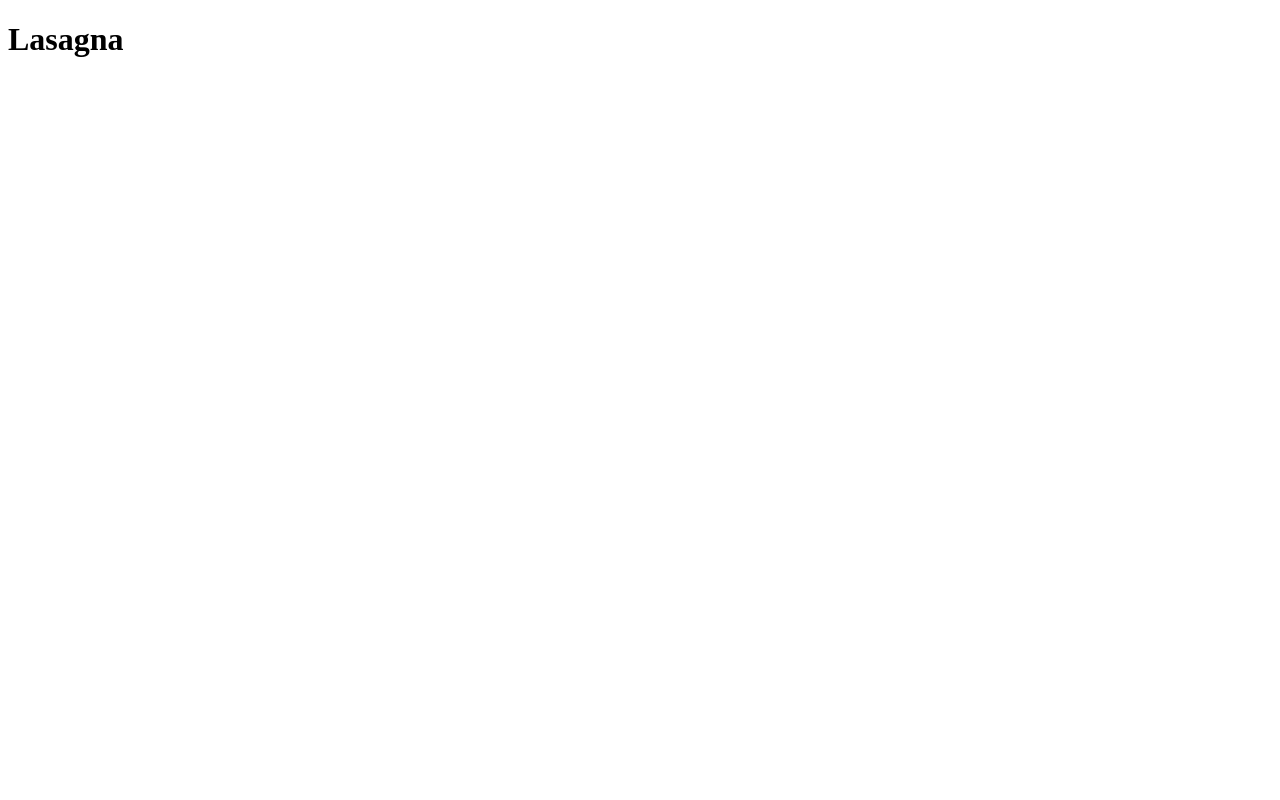
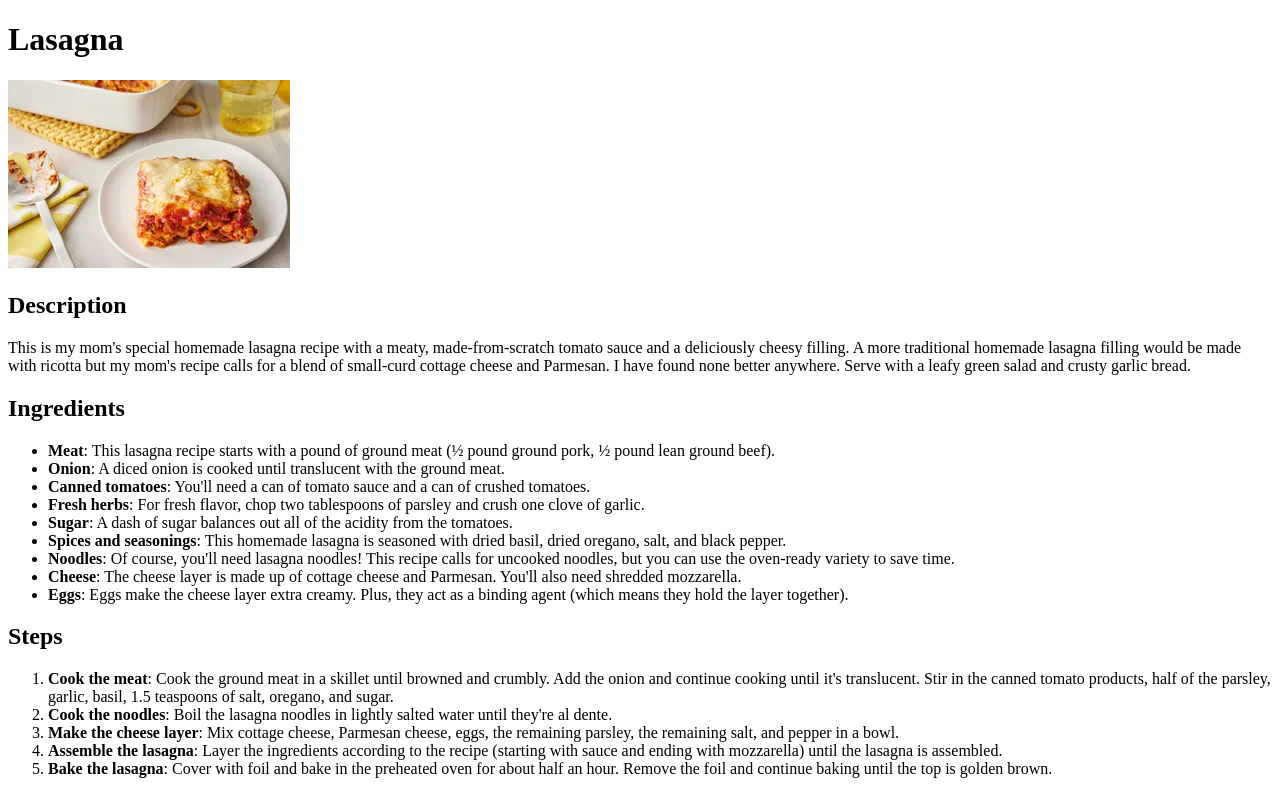
Before and after one commit to mdcergo/odin-recipes, a plain HTML site: page recipes/lasagna.html in a window 1280 px wide. Drawn offline with Linux system fonts and the light colour scheme.

Commit message:
Add lasagna details

```diff
--- a/recipes/lasagna.html
+++ b/recipes/lasagna.html
@@ -6,5 +6,28 @@
 </head>
 <body>
     <h1>Lasagna</h1>
+    <img src="lasagna.jpg" alt="Picture of lasagna">
+    <h2>Description</h2>
+    <p>This is my mom's special homemade lasagna recipe with a meaty, made-from-scratch tomato sauce and a deliciously cheesy filling. A more traditional homemade lasagna filling would be made with ricotta but my mom's recipe calls for a blend of small-curd cottage cheese and Parmesan. I have found none better anywhere. Serve with a leafy green salad and crusty garlic bread.</p>
+    <h2>Ingredients</h2>
+    <ul>
+        <li><strong>Meat</strong>: This lasagna recipe starts with a pound of ground meat (½ pound ground pork, ½ pound lean ground beef).</li>
+        <li><strong>Onion</strong>: A diced onion is cooked until translucent with the ground meat.</li>
+        <li><strong>Canned tomatoes</strong>: You'll need a can of tomato sauce and a can of crushed tomatoes.</li>
+        <li><strong>Fresh herbs</strong>: For fresh flavor, chop two tablespoons of parsley and crush one clove of garlic.</li>
+        <li><strong>Sugar</strong>: A dash of sugar balances out all of the acidity from the tomatoes.</li>
+        <li><strong>Spices and seasonings</strong>: This homemade lasagna is seasoned with dried basil, dried oregano, salt, and black pepper.</li>
+        <li><strong>Noodles</strong>: Of course, you'll need lasagna noodles! This recipe calls for uncooked noodles, but you can use the oven-ready variety to save time.</li>
+        <li><strong>Cheese</strong>: The cheese layer is made up of cottage cheese and Parmesan. You'll also need shredded mozzarella.</li>
+        <li><strong>Eggs</strong>: Eggs make the cheese layer extra creamy. Plus, they act as a binding agent (which means they hold the layer together).</li>
+    </ul>
+    <h2>Steps</h2>
+    <ol>
+        <li><strong>Cook the meat</strong>: Cook the ground meat in a skillet until browned and crumbly. Add the onion and continue cooking until it's translucent. Stir in the canned tomato products, half of the parsley, garlic, basil, 1.5 teaspoons of salt, oregano, and sugar.</li>
+        <li><strong>Cook the noodles</strong>: Boil the lasagna noodles in lightly salted water until they're al dente.</li>
+        <li><strong>Make the cheese layer</strong>: Mix cottage cheese, Parmesan cheese, eggs, the remaining parsley, the remaining salt, and pepper in a bowl.</li>
+        <li><strong>Assemble the lasagna</strong>: Layer the ingredients according to the recipe (starting with sauce and ending with mozzarella) until the lasagna is assembled.</li>
+        <li><strong>Bake the lasagna</strong>: Cover with foil and bake in the preheated oven for about half an hour. Remove the foil and continue baking until the top is golden brown.</li>
+    </ol>
 </body>
 </html>
```
Also changed, not shown: recipes/lasagna.jpg (added).
